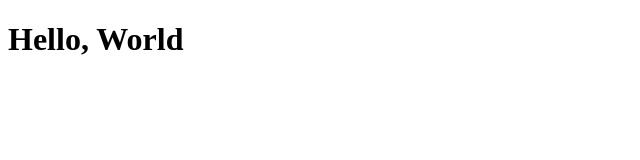
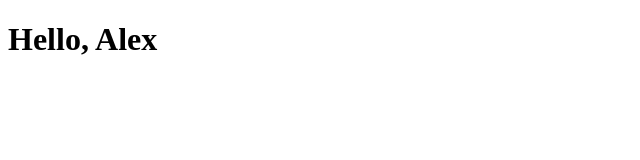
Before and after one commit to grrishania/lab_08_02, a plain HTML site: page index.html in a window 1280 px wide. Shown: the full height of the page, 0-640 px from the left. Drawn offline with Linux system fonts and the light colour scheme.

Commit message:
Hello Alex

```diff
--- a/index.html
+++ b/index.html
@@ -2,9 +2,9 @@
 <html>
 <head>
     <meta charset="utf-8"/>
-    <title>Git start</title>
+    <title>Git task</title>
 </head>
 <body>
-    <h1><b>Hello, World</b></h1>
+    <h1><b>Hello, Alex</b></h1>
 </body>
 </html>
```
